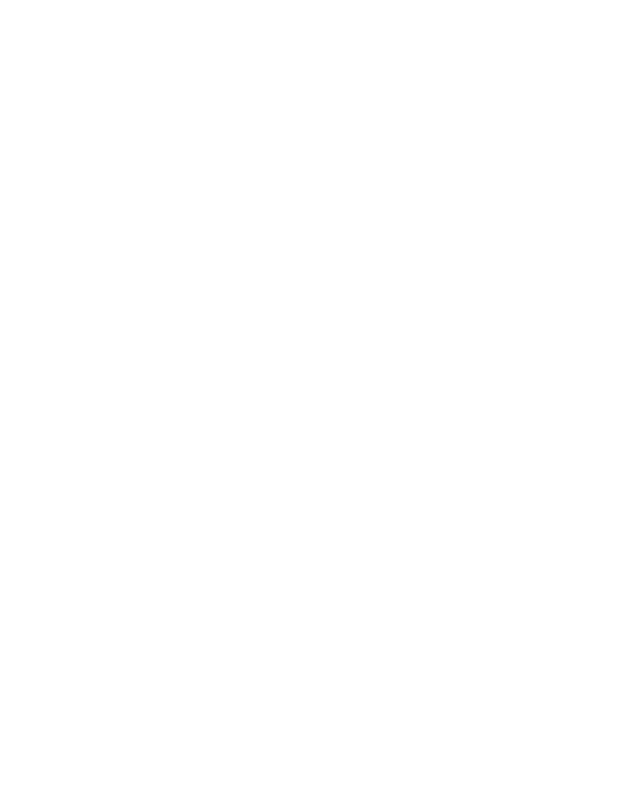
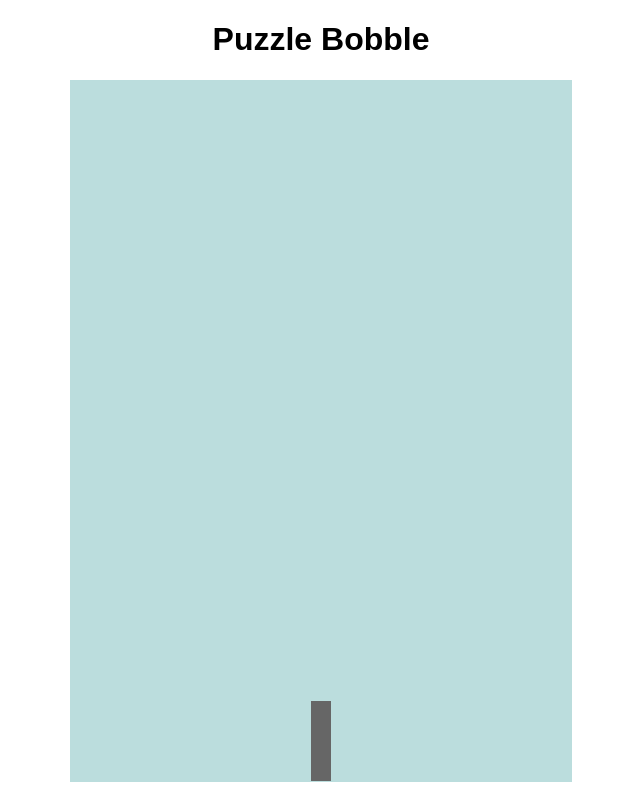
Before and after one commit to recuera/puzzle-bobble, a plain HTML site: page index.html in a window 1280 px wide. Shown: the whole page, without its empty margins (319-959 px from the left). Drawn offline with Linux system fonts and the light colour scheme.

Commit message:
First constructors and render test

```diff
--- a/css/styles.css
+++ b/css/styles.css
@@ -0,0 +1,9 @@
+body{
+  margin: 0;
+  padding: 0;
+  text-align: center;
+  font-family: sans-serif;
+}
+canvas{
+  border: 1px solid #bdd;
+}
--- a/index.html
+++ b/index.html
@@ -5,8 +5,15 @@
   <meta name="viewport" content="width=device-width, initial-scale=1.0">
   <meta http-equiv="X-UA-Compatible" content="ie=edge">
   <title>Puzzle Bobble</title>
+  <link rel="stylesheet" href="css/styles.css">
+  <script src="./js/ball-thrower.js"></script>
+  <script src="./js/balls.js"></script>
+  <script src="./js/board.js"></script>
+  <script src="./js/game.js"></script>
+  <script src="./js/main.js"></script>
 </head>
 <body>
-
+  <h1>Puzzle Bobble</h1>
+  <canvas id="canvas" width="500" height="700"></canvas>
 </body>
 </html>
--- a/js/ball-thrower.js
+++ b/js/ball-thrower.js
@@ -0,0 +1,16 @@
+var BallThrower = function(board){
+  this.angle = 1;
+  this.width = 20;
+  this.height = 80;
+  this.posX =  board.width/2 - this.width / 2;
+  this.posY =  board.height - this.height;
+}
+
+BallThrower.prototype.renderThrower = function(board){
+  board.ctx.fillStyle = "#666";
+  board.ctx.fillRect(this.posX, this.posY, this.width, this.height);
+}
+
+BallThrower.prototype.moveThrower = function(){
+
+}
--- /dev/null
+++ b/js/board.js
@@ -0,0 +1,10 @@
+var PuzzleBoard = function(){
+  this.width = document.getElementById("canvas").getAttribute("width");
+  this.height = document.getElementById("canvas").getAttribute("height");
+  this.ctx = document.getElementById("canvas").getContext("2d");
+}
+
+PuzzleBoard.prototype.renderBoard = function(){
+  this.ctx.fillStyle = "#bdd";
+  this.ctx.fillRect(0, 0, this.width, this.height);
+}
--- a/js/game.js
+++ b/js/game.js
@@ -0,0 +1,21 @@
+var now = Date.now();
+var delta = 0;
+
+var PuzzleGame = function(){
+  this.board = new PuzzleBoard();
+  this.thrower = new BallThrower(this.board);
+}
+
+PuzzleGame.prototype.startGame = function(){
+
+}
+
+PuzzleGame.prototype.gameOver = function(){
+
+}
+
+PuzzleGame.prototype.renderGame = function(game){
+  game.board.ctx.clearRect(0, 0, game.board.width, game.board.height);
+  game.board.renderBoard();
+  game.thrower.renderThrower(game.board);
+}
--- a/js/main.js
+++ b/js/main.js
@@ -0,0 +1,5 @@
+window.onload = function(){
+  var game = new PuzzleGame();
+  //game.startGame();
+  setInterval(function(){game.renderGame(game)},40);
+};
```
Also changed, not shown: js/thrower.js (deleted).
